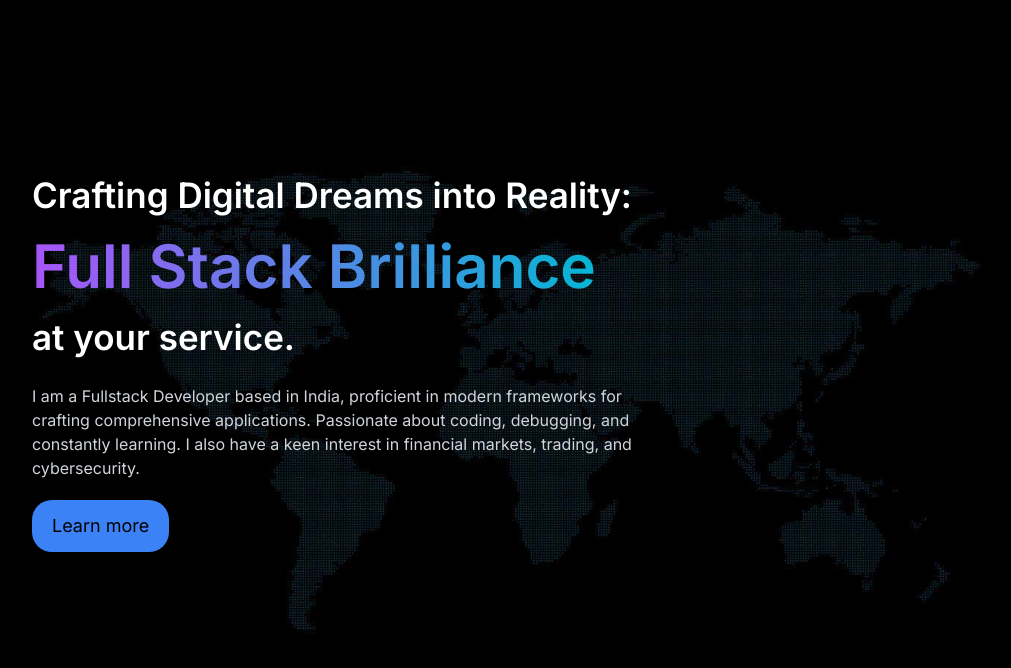
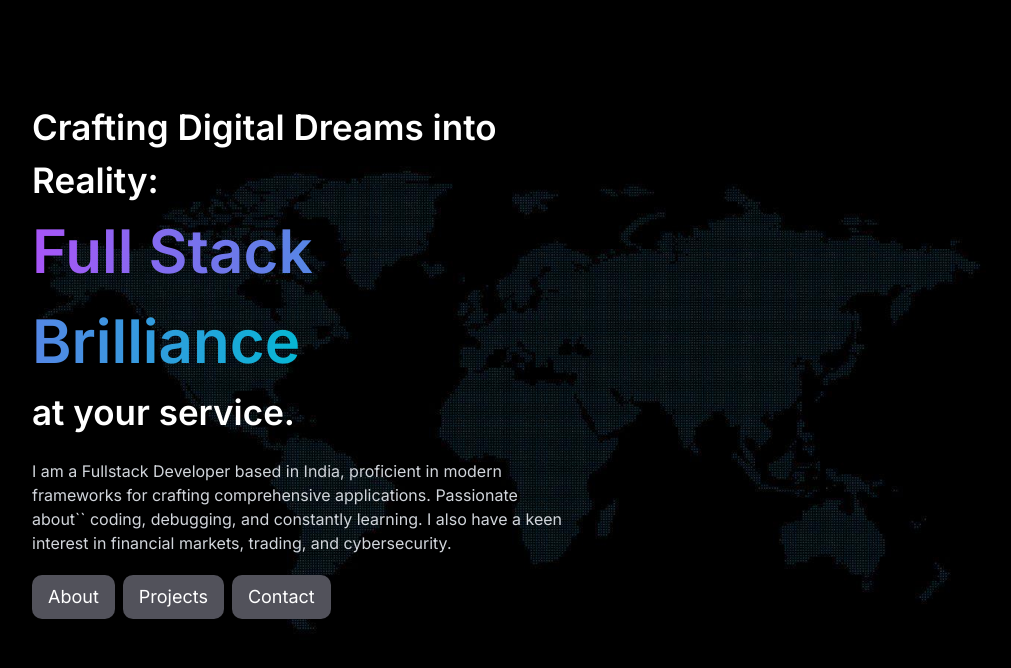
Before and after one commit to chouhan-jayesh/about, a Next.js app: page / in a window 1280 px wide. Shown: the top 668 px of the page, without its empty margins (128-1139 px from the left). Built offline with nearby package versions, Linux system fonts and the light colour scheme.

Commit message:
added pages

```diff
--- /dev/null
+++ b/app/about/page.tsx
@@ -0,0 +1,7 @@
+export default function Home () {
+    return (
+        <>
+        This is about section
+        </>
+    );
+}
--- /dev/null
+++ b/app/contact/page.tsx
@@ -0,0 +1,7 @@
+export default function Home () {
+    return (
+        <>
+        This is contact section
+        </>
+    );
+}
--- a/app/page.tsx
+++ b/app/page.tsx
@@ -1,38 +1,9 @@
-import Link from "next/link";
+import HomePage  from "@/components/HomePage"
 
 export default function Home() {
   return (
     <main className="w-screen h-screen relative">
-      <div className="flex items-center w-full h-full bg-cover bg-center" style={{
-        backgroundImage: "url(./bg-portfolio.jpg)"
-      }}>
-        <div className="pl-20 md:pl-40 pd:56 md:pb-20 flex flex-col gap-5 z-[10] max-w-[770px]">
-          <h1 className=" text-[35px] text-white font-semibold">
-            Crafting Digital Dreams into Reality: <br />
-            <span className=" text-[60px] text-transparent bg-clip-text bg-gradient-to-r from-purple-500 to-cyan-500">
-              Full Stack Brilliance <br />
-            </span>
-            at your service.
-          </h1>
-          <p className="text-gray-300 hidden md:block">
-            I am a Fullstack Developer based in India, proficient in modern frameworks for crafting comprehensive applications. Passionate about coding, debugging, and constantly learning. I also have a keen interest in financial markets, trading, and cybersecurity.
-          </p>
-          <div className="flex-col md:flex-row hidden md:flex">
-            <Link href="/skills" className="rounded-[20px] bg-blue-500 hover:bg-blue-300 px-5 py-3 text-lg">
-              Learn more
-            </Link>
-            {/* <Link href="/skills" className="rounded-[20px] bg-blue-500 hover:bg-blue-300 px-5 py-3 text-lg">
-              <div className="absolute rounded-[20px] z-[1] bg-white inset-0 opacity-0 group-hover:opacity-20" />
-              My projects
-            </Link>
-            <Link href="/skills" className="rounded-[20px] bg-blue-500 hover:bg-blue-300 px-5 py-3 text-lg">
-              <div className="absolute rounded-[20px] z-[1] bg-white inset-0 opacity-0 group-hover:opacity-20" />
-              Contact me
-            </Link> */}
-          </div>
-        </div>
-
-      </div>
+      <HomePage/>
     </main>
-  )
+  );
 }
--- /dev/null
+++ b/app/projects/page.tsx
@@ -0,0 +1,7 @@
+export default function Home () {
+    return (
+        <>
+        This is project section
+        </>
+    );
+}
--- /dev/null
+++ b/components/HomePage.tsx
@@ -0,0 +1,50 @@
+import React from "react";
+import Link from "next/link";
+import Image from "next/image";
+
+function HomePage() {
+  return (
+    <div
+      className="flex items-center w-full h-full bg-cover bg-center"
+      style={{
+        backgroundImage: "url(./bg-portfolio.jpg)",
+      }}
+    >
+      {/* <Image src="./stars.png" alt="stars" height={100} width={500} className="border z-[0] max-w-[700px] absolute"/> */}
+      <div className="pl-20 pr-20 md:pl-40 pd:56 md:pb-20 flex flex-col gap-5 z-[10] max-w-[770px]">
+        <h1 className=" text-[35px] text-white font-semibold">
+          Crafting Digital Dreams into Reality: <br />
+          <span className=" text-[60px] text-transparent bg-clip-text bg-gradient-to-r from-purple-500 to-cyan-500">
+            Full Stack Brilliance <br />
+          </span>
+          at your service.
+        </h1>
+        <p className="text-gray-300">
+          I am a Fullstack Developer based in India, proficient in modern
+          frameworks for crafting comprehensive applications. Passionate about``
+          coding, debugging, and constantly learning. I also have a keen
+          interest in financial markets, trading, and cybersecurity.
+        </p>
+        <div className="flex-col gap-2 md:flex-row hidden md:flex">
+          <Link href="/about">
+            <div className="text-lg rounded-[10px] group bg-zinc-600 hover:bg-gradient-to-r from-purple-700 to-cyan-700  px-4 py-2   text-white max-w-[200px]">
+              About
+            </div>
+          </Link>
+          <Link href="/projects">
+            <div className="text-lg rounded-[10px] group bg-zinc-600 hover:bg-gradient-to-r from-purple-700 to-cyan-700  px-4 py-2   text-white max-w-[200px]">
+              Projects
+            </div>
+          </Link>
+          <Link href="/contact">
+            <div className="text-lg rounded-[10px] group bg-zinc-600 hover:bg-gradient-to-r from-purple-700 to-cyan-700  px-4 py-2   text-white max-w-[200px]">
+              Contact
+            </div>
+          </Link>
+        </div>
+      </div>
+    </div>
+  );
+}
+
+export default HomePage;
--- a/next.config.mjs
+++ b/next.config.mjs
@@ -1,6 +1,9 @@
 /** @type {import('next').NextConfig} */
 const nextConfig = {
     output: "export",
+    images: {
+        unoptimized: true,
+    }
 };
 
 export default nextConfig;
--- a/package.json
+++ b/package.json
@@ -12,7 +12,8 @@
     "@splinetool/react-spline": "^2.2.6",
     "next": "14.2.3",
     "react": "^18",
-    "react-dom": "^18"
+    "react-dom": "^18",
+    "react-router-dom": "^6.23.0"
   },
   "devDependencies": {
     "@types/node": "^20",
```
Also changed, not shown: app/layout.tsx (line endings or trailing spaces), 1 other file (tests, documents, lock files or other folders).
